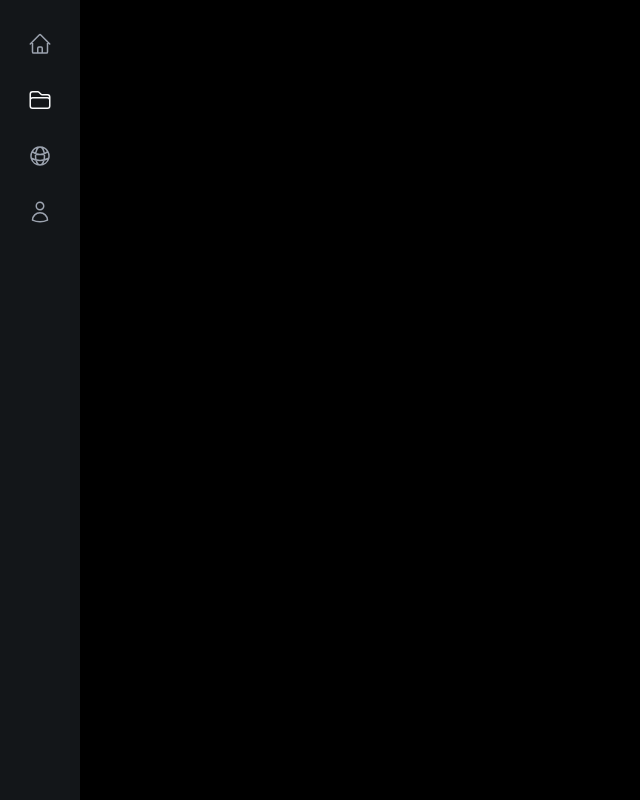
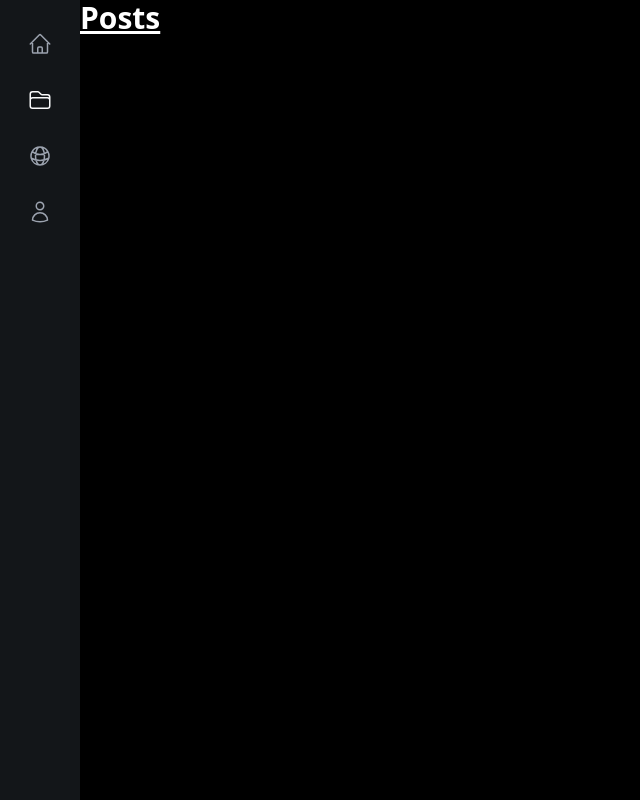
Before and after one commit to ail-team/ail, a Next.js app in the folder apps/web/: page /posts in a window 1280 px wide. Shown: the whole page, without its empty margins (0-640 px from the left). Built offline with nearby package versions, Linux system fonts and the light colour scheme.

Commit message:
feat(web): test commit

```diff
--- a/apps/web/app/posts/page.tsx
+++ b/apps/web/app/posts/page.tsx
@@ -1,3 +1,3 @@
 export default async function PostsPage() {
-  return <h1 className="text-3xl font-bold underline"></h1>;
+  return <h1 className="text-3xl font-bold underline">Posts</h1>;
 }
```
